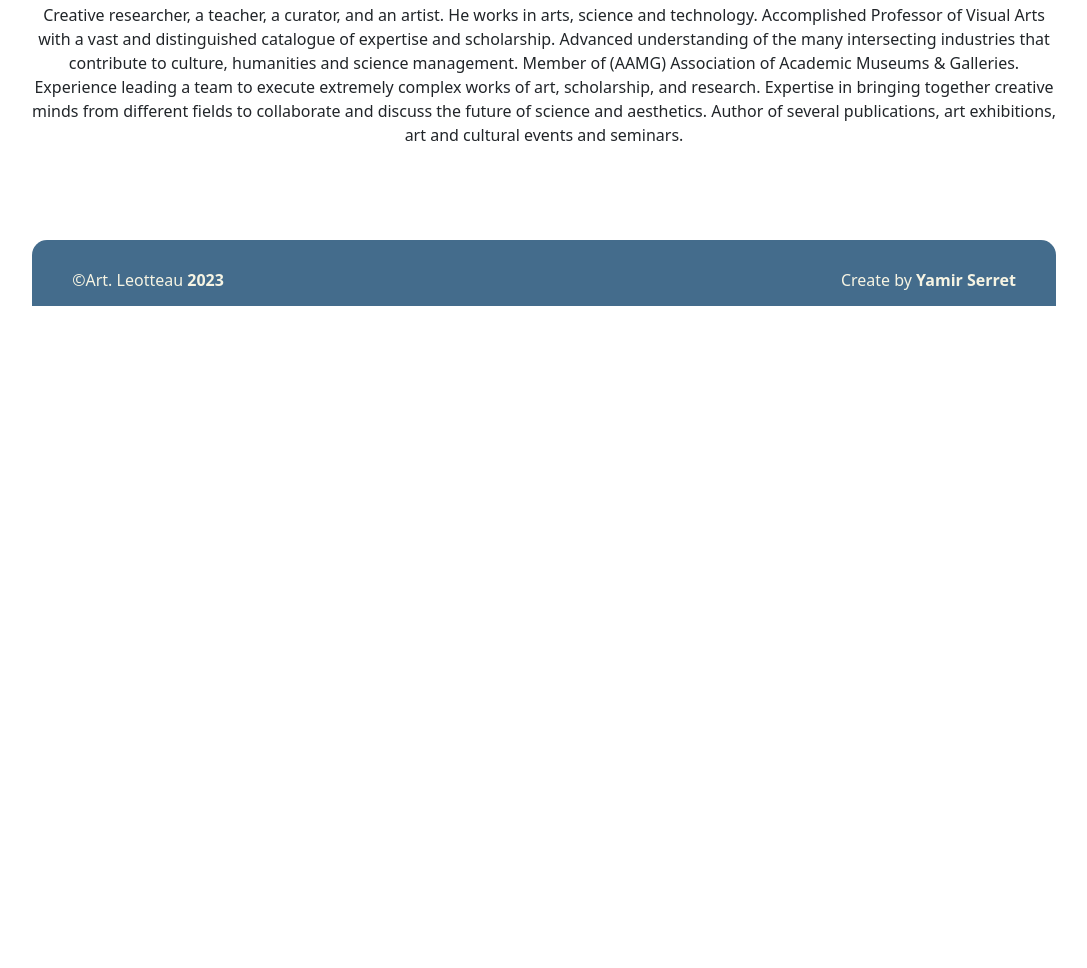
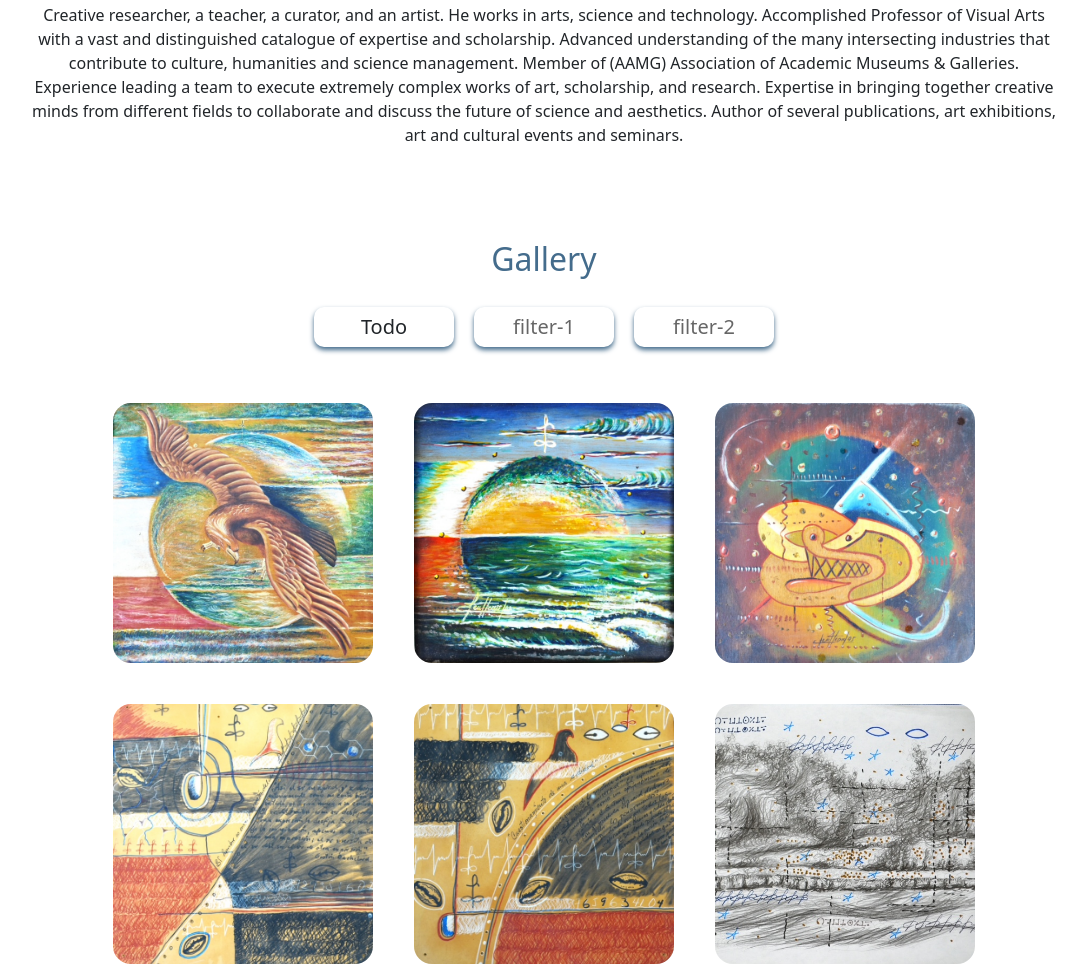
Before and after one commit to 26Lunas/portafolio_Leotteau, a plain HTML site: page index.html in a window 1280 px wide. Shown: the part 937-1905 px from the top of the page, without its empty margins (96-1183 px from the left). Before the commit the page ends 1243 px from the top, so only its background shows below. Drawn offline with nearby package versions, Linux system fonts and the light colour scheme.

Commit message:
New changes in th index file

```diff
--- a/app.js
+++ b/app.js
@@ -36,3 +36,55 @@ let prevScrollpos = window.pageYOffset;
     enlaceYamir.addEventListener("click", function(){
       window.location = "http://desarrolladoryamir.ml/";
     })
+
+
+
+    $('.buttons').click(function(){
+
+      $(this).addClass('active').siblings().removeClass('active');
+
+      let filter = $(this).attr('data-filter');
+
+      if(filter == 'all'){
+        $('.image').show(400);
+      }else{
+        $('.image').not('.'+filter).hide(200);
+        $('.image').filter('.'+filter).show(400);
+      }
+      // console.log(filter)
+    });
+
+    $('.gallery').magnificPopup({
+
+      delegate: 'a',
+      type: 'image',
+      gallery:{
+        enabled: true
+      }
+
+    });
+
+    $(document).ready(function(){
+      // Add smooth scrolling to all links
+      $("a").on('click', function(event) {
+
+        // Make sure this.hash has a value before overriding default behavior
+        if (this.hash !== "") {
+          // Prevent default anchor click behavior
+          event.preventDefault();
+
+          // Store hash
+          var hash = this.hash;
+
+          // Using jQuery's animate() method to add smooth page scroll
+          // The optional number (800) specifies the number of milliseconds it takes to scroll to the specified area
+          $('html, body').animate({
+            scrollTop: $(hash).offset().top
+          }, 500, function(){
+
+            // Add hash (#) to URL when done scrolling (default click behavior)
+            window.location.hash = hash;
+          });
+        } // End if
+      });
+    });
--- a/index.html
+++ b/index.html
@@ -5,7 +5,7 @@
     <meta charset="UTF-8">
     <meta http-equiv="X-UA-Compatible" content="IE=edge">
     <meta name="viewport" content="width=device-width, initial-scale=1.0">
-    <title>Artista Fabian Leotteau</title>
+    <title>Ateliers-Leotteau</title>
 
     <!-- Bootstrap 5.3 -->
     <link href="https://cdn.jsdelivr.net/npm/bootstrap@5.3.0-alpha2/dist/css/bootstrap.min.css" rel="stylesheet"
@@ -19,7 +19,7 @@
 <body>
     <nav class="navbar navbar-expand-lg" id="navbarScroll">
         <div class="container-fluid">
-            <a class="navbar-brand logo" href="index.html">Art. Leotteau</a>
+            <a class="navbar-brand logo" href="index.html">Ateliers-Leotteau</a>
             <button class="navbar-toggler" type="button" data-bs-toggle="collapse"
                 data-bs-target="#navbarSupportedContent" aria-controls="navbarSupportedContent"
                 aria-expanded="false" aria-label="Toggle navigation">
@@ -31,10 +31,10 @@
                         <a class="nav-link" aria-current="page" href="#expertise">Expertise</a>
                     </li>
                     <li class="nav-item">
-                        <a class="nav-link" href="#">About me</a>
+                        <a class="nav-link" href="#aboutMe">About me</a>
                     </li>
                     <li class="nav-item">
-                        <a class="nav-link disabled">Disabled</a>
+                        <a class="nav-link" href="#gallery">Gallery</a>
                     </li>
                 </ul>
             </div>
@@ -50,7 +50,7 @@
     <div class="container-first">
         <div class="cont-main-cover">
             <div class="cont-text-title">
-                <h1>¡Hi!, i´m a teacher, creative researcher, a curator, and an artist.</h1>
+                <h1>Hi! I’m a professor in visual arts, creative, researcher, curator, and an artist.</h1>
                 <p>Accomplished Professor of Visual Arts with a vast and distinguished catalogue of expertise and scholarship.</p>
                 <div class="btn btn-download"><a class="nav-link" download="LEOTTEAU_Fabian_CV" href="doc/LEOTTEAU.Fabian_CV.pdf"><i class="fa-solid fa-download"></i> Download Cv</a></div>
 
@@ -95,9 +95,74 @@
                 </div>
             </div>
         </section>
-        <section class="cont-about">
+
+        <section class="cont-about" id="aboutMe">
             <h2>SUMMARY OF QUALIFICATIONS</h2>
             <p>Creative researcher, a teacher, a curator, and an artist. He works in arts, science and technology. Accomplished Professor of Visual Arts with a vast and distinguished catalogue of expertise and scholarship. Advanced understanding of the many intersecting industries that contribute to culture, humanities and science management. Member of (AAMG) Association of Academic Museums & Galleries. Experience leading a team to execute extremely complex works of art, scholarship, and research. Expertise in bringing together creative minds from different fields to collaborate and discuss the future of science and aesthetics. Author of several publications, art exhibitions, art and cultural events and seminars.  </p>
+        </section>
+
+        <section class="cont-gallery" id="gallery">
+            <h2>Gallery</h2>
+            <div class="gallery">
+                <ul class="controls">
+                  <li class="buttons active" data-filter="all">Todo</li>
+                  <li class="buttons" data-filter="filter-1">filter-1</li>
+                  <li class="buttons" data-filter="filter-2">filter-2</li>
+                  <!--<li class="buttons" data-filter="filter-3">filter-3</li>
+                  <li class="buttons" data-filter="filter-4">filter-4</li> -->
+                </ul>
+
+                <div class="img-container">
+                    <div class="image filter-1">
+                       <a href="img/DSC_1484.JPG"><img src="img/DSC_1484.JPG" alt=""></a>
+                      </div>
+
+                    <div class="image filter-1">
+                        <a href="img/DSC_1488.JPG"><img src="img/DSC_1488.JPG" alt=""></a>
+
+                    </div>
+                    <div class="image filter-1">
+                        <a href="img/DSC_1490.JPG"><img src="img/DSC_1490.JPG" alt=""></a>
+
+                    </div>
+                    <div class="image filter-1">
+                        <a href="img/DSC_1491.JPG"><img src="img/DSC_1491.JPG" alt=""></a>
+
+                    </div>
+                    <div class="image filter-1">
+
+                        <a href="img/DSC_1493.JPG"><img src="img/DSC_1493.JPG" alt=""></a>
+                    </div>
+
+                    <div class="image filter-2">
+                        <a href="img/DSC_1563.JPG"><img src="img/DSC_1563.JPG" alt=""></a>
+
+                    </div>
+
+                    <div class="image filter-2">
+                        <a href="img/DSC_1564.JPG"><img src="img/DSC_1564.JPG" alt=""></a>
+
+                    </div>
+
+                    <div class="image filter-2">
+                        <a href="img/DSC_1565.JPG"><img src="img/DSC_1565.JPG" alt=""></a>
+
+                    </div>
+                    <div class="image filter-2">
+                        <a href="img/DSC_1566.JPG"><img src="img/DSC_1566.JPG" alt=""></a>
+
+                    </div>
+                    <div class="image filter-2">
+                        <a href="img/DSC_1567.JPG"><img src="img/DSC_1567.JPG" alt=""></a>
+
+                    </div>
+
+
+
+                </div>
+
+            </div>
+
         </section>
 
         <footer class="footer">
@@ -112,6 +177,9 @@
 
 
 
+
+
+
     <!-- JS Bootstrap 5.3 -->
     <script src="https://cdn.jsdelivr.net/npm/bootstrap@5.3.0-alpha2/dist/js/bootstrap.bundle.min.js"
         integrity="sha384-qKXV1j0HvMUeCBQ+QVp7JcfGl760yU08IQ+GpUo5hlbpg51QRiuqHAJz8+BrxE/N"
@@ -119,6 +187,14 @@
     <!-- Fontawesome -->
     <script src="https://kit.fontawesome.com/34c89acf97.js" crossorigin="anonymous"></script>
 
+    <!-- File Jquery -->
+    <script src="https://code.jquery.com/jquery-3.6.1.min.js" integrity="sha256-o88AwQnZB+VDvE9tvIXrMQaPlFFSUTR+nldQm1LuPXQ=" crossorigin="anonymous"></script>
+
+    <script src="https://cdnjs.cloudflare.com/ajax/libs/magnific-popup.js/1.1.0/jquery.magnific-popup.min.js" integrity="sha512-IsNh5E3eYy3tr/JiX2Yx4vsCujtkhwl7SLqgnwLNgf04Hrt9BT9SXlLlZlWx+OK4ndzAoALhsMNcCmkggjZB1w==" crossorigin="anonymous" referrerpolicy="no-referrer"></script>
+
+
+
+
     <!-- Js -->
     <script src="app.js"></script>
 </body>
--- a/style.css
+++ b/style.css
@@ -174,6 +174,76 @@ body{
 }
 /* About me end */
 
+/* Gallery */
+.cont-gallery{
+    /* border: solid 2px blue; */
+    width: 80%;
+    margin-bottom: 6%;
+}
+.gallery{
+    /* border: solid 1px red; */
+    width: 100%;
+    margin: auto;
+}
+
+.gallery .controls{
+    display: flex;
+    align-items: center;
+    justify-content: center;
+    flex-wrap: wrap;
+    padding: 10px 0;
+}
+.gallery .controls .buttons{
+    height: 40px;
+    width: 140px;
+    background: #fff;
+    color: #666;
+    font-size: 20px;
+    cursor: pointer;
+    margin: 10px;
+    box-shadow: 0 3px 5px var(--colorAzulclaro);
+    border-radius: 10px;
+    list-style: none;
+    text-align: center;
+    display: flex;
+    align-items: center;
+    justify-content: center;
+
+}
+.gallery .controls .buttons.active{
+    background: var(--colorTitle);
+    color: var(--colorBlanco);
+}
+.gallery .img-container{
+
+    width: 100% !important;
+    display: flex;
+    align-items: center;
+    justify-content: center;
+    flex-wrap: wrap;
+}
+
+.gallery .img-container .image{
+    /* border: solid red 1px; */
+    height: 260px;
+    width: 260px;
+    overflow: hidden;
+    box-shadow: 0 3px 5px var(--colorAzulOscuro);
+    margin: 2%;
+    border-radius: 18px;
+
+}
+
+.gallery .img-container .image img{
+    /* position: absolute; */
+    width: 100%;
+    height: 100%;
+    object-fit: cover;
+
+}
+
+/* Gallery end */
+
 /* Footer */
 .footer{
     width: 80%;
@@ -197,7 +267,7 @@ body{
 #yamir:hover{
     color: #e90b60;
 }
-@media (max-width: 407px) {
+@media (max-width: 433px) {
     .footer{
         justify-content: center;
     }
```
Also changed, not shown: img/DSC_1484.JPG (added), img/DSC_1488.JPG (added), img/DSC_1490.JPG (added), img/DSC_1491.JPG (added), img/DSC_1493.JPG (added), img/DSC_1563.JPG (added), img/DSC_1564.JPG (added), img/DSC_1565.JPG (added), img/DSC_1566.JPG (added), img/DSC_1567.JPG (added).
